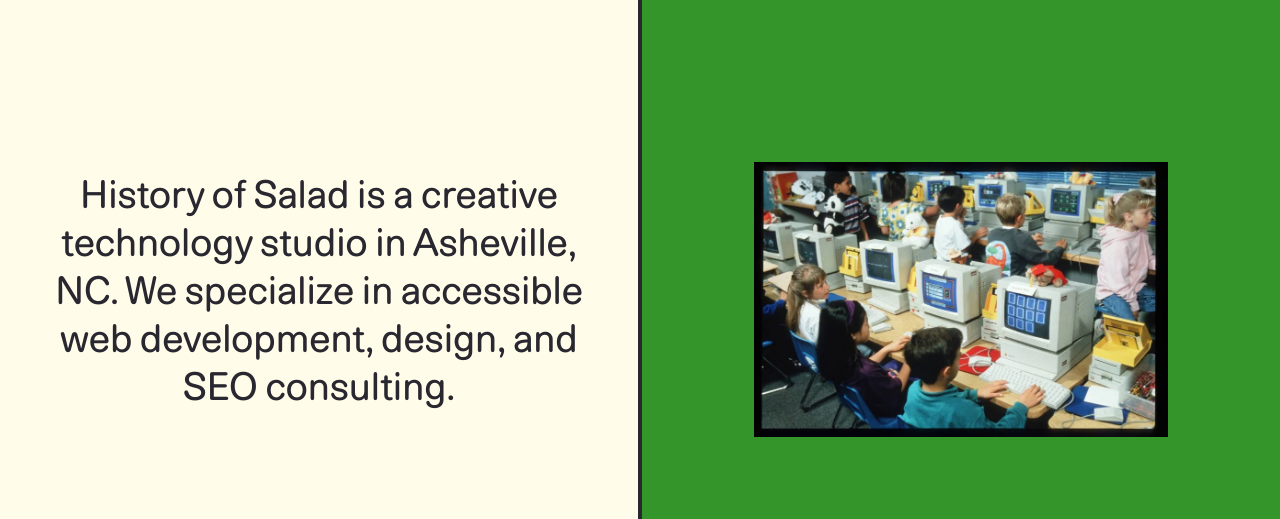
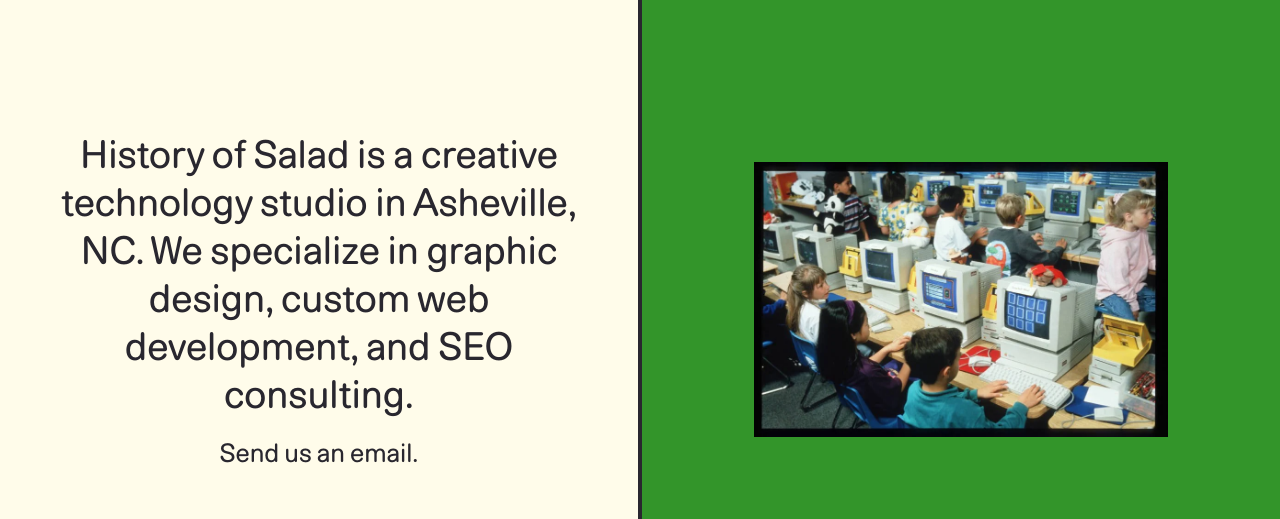
Before and after one commit to basementlivin/history-of-salad, a plain HTML site: page build/index.html in a window 1280 px wide. Shown: the part 1660-2179 px from the top of the page. Drawn offline with nearby package versions, Linux system fonts and the light colour scheme.

Commit message:
Add email CTA

```diff
--- a/build/index.html
+++ b/build/index.html
@@ -119,7 +119,10 @@
 
                     <section class="intro">
                         <div class="intro__copy">
-                            <h2 class="copy h2">History of Salad is a creative technology studio in Asheville, NC. We specialize in accessible web development, design, and SEO consulting.</h2>
+                            <h2 class="copy h2">History of Salad is a creative technology studio in Asheville, NC. We specialize in graphic design, custom web development, and SEO consulting.</h2>
+                            <span class="copy email">
+                                <a class="copy h3" href="mailto:historyofsalad@gmail.com">Send us an email.</a>
+                            </span>
                         </div>
                         <div class="intro__image" id="salad-container">
                             <img src="/assets/images/computer-lab.webp" alt="Vintage photograph of young children working in a computer lab.">
```
